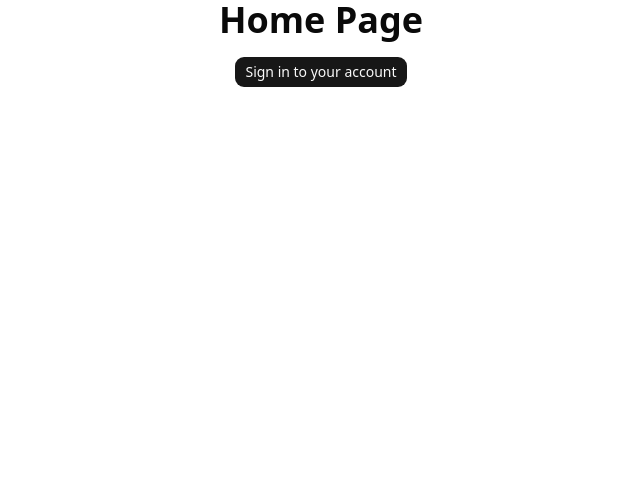
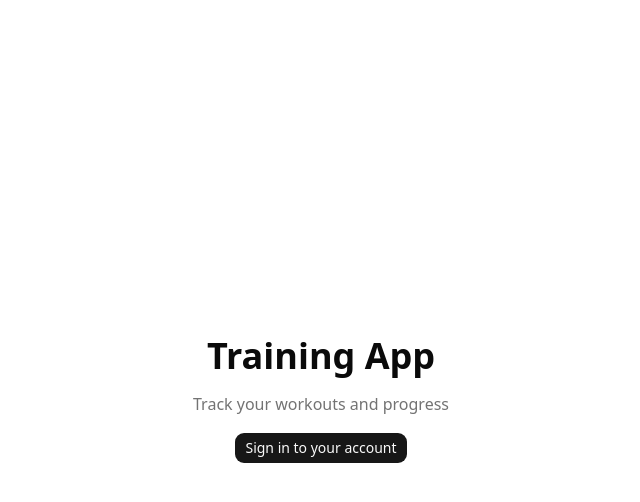
Before and after one commit to JustSerhii/training-app-frontend, a Next.js app: page / in a window 1280 px wide. Shown: the top 502 px of the page, without its empty margins (319-959 px from the left). Built offline with nearby package versions, Linux system fonts and the light colour scheme.

Commit message:
feat(ui): introduce application entry screen

```diff
--- a/src/app/page.tsx
+++ b/src/app/page.tsx
@@ -3,11 +3,17 @@ import Link from "next/link";
 
 export default function Home() {
   return (
-    <div className="space-y-4 text-center">
-      <h1 className="text-4xl font-bold">Home Page</h1>
-      <Link href="/auth/login" className={buttonVariants()}>
-        Sign in to your account
-      </Link>
-    </div>
+    <main className="flex min-h-screen items-center justify-center">
+      <section className="space-y-4 text-center">
+        <h1 className="text-4xl font-bold">Training App</h1>
+        <p className="text-muted-foreground">
+          Track your workouts and progress
+        </p>
+
+        <Link href="/auth/login" className={buttonVariants()}>
+          Sign in to your account
+        </Link>
+      </section>
+    </main>
   );
 }
```
